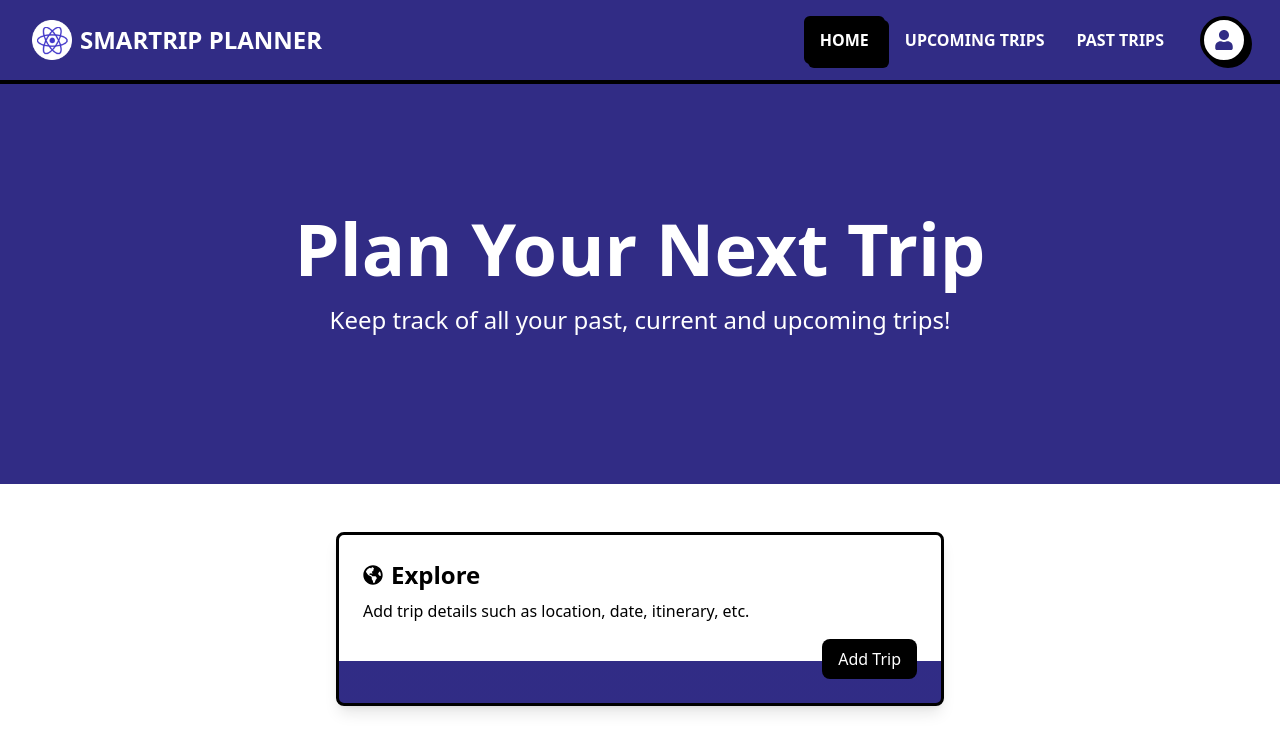
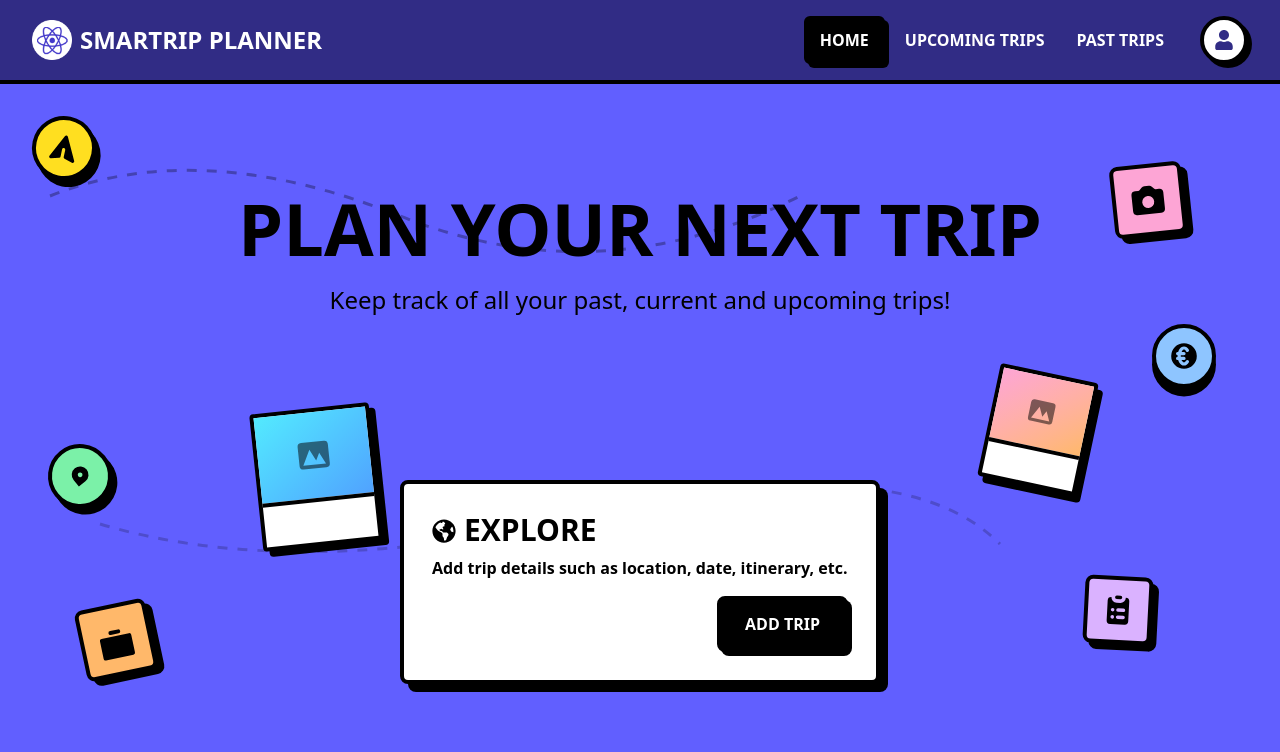
Before and after one commit to jahi-omari/trip-planner, a React (Vite) app: page /homepage in a window 1280 px wide. Shown: the top 752 px of the page. Built offline with nearby package versions, Linux system fonts and the light colour scheme.

Commit message:
Enhance UI components: update AddTrip layout for better visibility, improve Hero section with decorative elements, and refine Homepage structure with a new "Upcoming Trips" label.

```diff
--- a/src/components/AddTrip.jsx
+++ b/src/components/AddTrip.jsx
@@ -19,29 +19,23 @@ const HomeCards = () => {
   }
 
   return (
-    <section className="py-4">
-        {/* Set max width and center card while maintaining responsiveness */}
-      <div className="max-w-2xl mx-auto px-4">
-        <div className="grid grid-cols-1 md:grid-cols-1 gap-4 p-4 rounded-lg">
-          <Card>
-            <h2 className="text-2xl font-bold">
-              <FaGlobeAmericas className='inline text-xl mr-2 mb-1'/>
+    <section className="absolute top-[55%] left-1/2 transform -translate-x-1/2 w-full max-w-sm sm:max-w-md md:max-w-lg px-4 z-10">
+      <div className="bg-white border-4 border-black rounded-lg p-5 sm:p-7 shadow-[8px_8px_0px_0px_rgba(0,0,0,1)]">
+        <h2 className="text-2xl sm:text-3xl font-black uppercase mb-2">
+          <FaGlobeAmericas className='inline text-xl sm:text-2xl mr-2 mb-1'/>
           Explore
         </h2>
-            <p className="mt-2 mb-4">
+        <p className="mt-2 mb-4 font-bold text-sm sm:text-base">
           Add trip details such as location, date, itinerary, etc.
         </p>
         {/* Move button to the right of the card */}
         <div className="flex justify-end">
           <button
             onClick={handleAddTripClick}
-                    className="inline-block bg-black text-white rounded-lg px-4 py-2 hover:bg-gray-700 cursor-pointer"
+            className="bg-black text-white border-4 border-black rounded-lg px-4 sm:px-6 py-2 sm:py-3 font-black uppercase shadow-[4px_4px_0px_0px_rgba(0,0,0,1)] hover:shadow-none hover:translate-x-1 hover:translate-y-1 transition-all text-sm sm:text-base"
           >
             Add Trip
           </button>
-            </div>
-
-          </Card>
         </div>
       </div>
     </section>
--- a/src/components/Hero.jsx
+++ b/src/components/Hero.jsx
@@ -3,17 +3,129 @@ import React from 'react'
 const Hero = ({title, subtitle}) => {
   return (
     <>
-    <section className="bg-indigo-900 py-24 min-[400px]:py-28 sm:py-32 md:py-20 lg:py-28 xl:py-32 mb-4">
+    <section className="relative overflow-hidden" style={{backgroundColor: '#615fff', minHeight: 'calc(100vh - 80px)'}}>
+      {/* Decorative Travel Icons */}
+      <div className="absolute inset-0">
+        {/* Airplane Path 1 - Top curved path */}
+        <svg className="absolute top-8 left-0 w-full h-64 hidden md:block" style={{zIndex: 0}}>
+          <path
+            d="M 50 80 Q 200 20, 400 100 T 800 80"
+            stroke="rgba(0,0,0,0.3)"
+            strokeWidth="3"
+            strokeDasharray="10,10"
+            fill="none"
+          />
+        </svg>
+
+        {/* Airplane Path 2 - Bottom curved path */}
+        <svg className="absolute bottom-32 left-0 w-full h-48 hidden lg:block" style={{zIndex: 0}}>
+          <path
+            d="M 100 40 Q 300 100, 600 30 T 1000 60"
+            stroke="rgba(0,0,0,0.2)"
+            strokeWidth="3"
+            strokeDasharray="10,10"
+            fill="none"
+          />
+        </svg>
+
+        {/* Top Left - Airplane */}
+        <div className="absolute top-8 left-8 bg-yellow-300 border-4 border-black rounded-full p-3 shadow-[6px_6px_0px_0px_rgba(0,0,0,1)] rotate-12 hidden sm:block" style={{zIndex: 1}}>
+          <svg className="w-8 h-8 text-black" fill="currentColor" viewBox="0 0 20 20">
+            <path d="M10.894 2.553a1 1 0 00-1.788 0l-7 14a1 1 0 001.169 1.409l5-1.429A1 1 0 009 15.571V11a1 1 0 112 0v4.571a1 1 0 00.725.962l5 1.428a1 1 0 001.17-1.408l-7-14z"></path>
+          </svg>
+        </div>
+
+        {/* Top Right - Camera */}
+        <div className="absolute top-20 right-24 bg-pink-300 border-4 border-black rounded-lg p-3 shadow-[6px_6px_0px_0px_rgba(0,0,0,1)] -rotate-6 hidden lg:block">
+          <svg className="w-10 h-10 text-black" fill="currentColor" viewBox="0 0 20 20">
+            <path fillRule="evenodd" d="M4 5a2 2 0 00-2 2v8a2 2 0 002 2h12a2 2 0 002-2V7a2 2 0 00-2-2h-1.586a1 1 0 01-.707-.293l-1.121-1.121A2 2 0 0011.172 3H8.828a2 2 0 00-1.414.586L6.293 4.707A1 1 0 015.586 5H4zm6 9a3 3 0 100-6 3 3 0 000 6z" clipRule="evenodd"></path>
+          </svg>
+        </div>
+
+        {/* Middle Left - Map Pin */}
+        <div className="absolute top-1/2 left-12 bg-green-300 border-4 border-black rounded-full p-4 shadow-[6px_6px_0px_0px_rgba(0,0,0,1)] rotate-6 hidden md:block">
+          <svg className="w-6 h-6 text-black" fill="currentColor" viewBox="0 0 20 20">
+            <path fillRule="evenodd" d="M5.05 4.05a7 7 0 119.9 9.9L10 18.9l-4.95-4.95a7 7 0 010-9.9zM10 11a2 2 0 100-4 2 2 0 000 4z" clipRule="evenodd"></path>
+          </svg>
+        </div>
+
+        {/* Bottom Left - Suitcase */}
+        <div className="absolute bottom-32 left-20 bg-orange-300 border-4 border-black rounded-lg p-3 shadow-[6px_6px_0px_0px_rgba(0,0,0,1)] -rotate-12 hidden lg:block">
+          <svg className="w-10 h-10 text-black" fill="currentColor" viewBox="0 0 20 20">
+            <path d="M8 5a1 1 0 100 2h4a1 1 0 100-2H8zM2 9a1 1 0 011-1h14a1 1 0 011 1v9a1 1 0 01-1 1H3a1 1 0 01-1-1V9z"></path>
+          </svg>
+        </div>
+
+        {/* Middle Right - Compass */}
+        <div className="absolute top-1/3 right-16 bg-blue-300 border-4 border-black rounded-full p-3 shadow-[6px_6px_0px_0px_rgba(0,0,0,1)] rotate-45 hidden xl:block">
+          <svg className="w-8 h-8 text-black -rotate-45" fill="currentColor" viewBox="0 0 20 20">
+            <path fillRule="evenodd" d="M10 18a8 8 0 100-16 8 8 0 000 16zM8.736 6.979C9.208 6.193 9.696 6 10 6c.304 0 .792.193 1.264.979a1 1 0 001.715-1.029C12.279 4.784 11.232 4 10 4s-2.279.784-2.979 1.95c-.285.475-.507 1-.67 1.55H6a1 1 0 000 2h.013a9.358 9.358 0 000 1H6a1 1 0 100 2h.351c.163.55.385 1.075.67 1.55C7.721 15.216 8.768 16 10 16s2.279-.784 2.979-1.95a1 1 0 10-1.715-1.029c-.472.786-.96.979-1.264.979-.304 0-.792-.193-1.264-.979a4.265 4.265 0 01-.264-.521H10a1 1 0 100-2H8.017a7.36 7.36 0 010-1H10a1 1 0 100-2H8.472c.08-.185.167-.36.264-.521z" clipRule="evenodd"></path>
+          </svg>
+        </div>
+
+        {/* Bottom Right - Passport */}
+        <div className="absolute bottom-40 right-32 bg-purple-300 border-4 border-black rounded-lg p-3 shadow-[6px_6px_0px_0px_rgba(0,0,0,1)] rotate-3 hidden md:block">
+          <svg className="w-9 h-9 text-black" fill="currentColor" viewBox="0 0 20 20">
+            <path d="M9 2a1 1 0 000 2h2a1 1 0 100-2H9z"></path>
+            <path fillRule="evenodd" d="M4 5a2 2 0 012-2 3 3 0 003 3h2a3 3 0 003-3 2 2 0 012 2v11a2 2 0 01-2 2H6a2 2 0 01-2-2V5zm3 4a1 1 0 000 2h.01a1 1 0 100-2H7zm3 0a1 1 0 000 2h3a1 1 0 100-2h-3zm-3 4a1 1 0 100 2h.01a1 1 0 100-2H7zm3 0a1 1 0 100 2h3a1 1 0 100-2h-3z" clipRule="evenodd"></path>
+          </svg>
+        </div>
+
+        {/* Polaroid Photo - Below Subtitle */}
+        <div className="absolute top-[45%] left-[20%] bg-white border-4 border-black rounded shadow-[6px_6px_0px_0px_rgba(0,0,0,1)] -rotate-6 hidden lg:block" style={{width: '120px', paddingBottom: '8px'}}>
+          <div className="bg-gradient-to-br from-cyan-300 to-blue-400 border-b-4 border-black" style={{height: '90px'}}>
+            <svg className="w-full h-full p-6 text-black opacity-50" fill="currentColor" viewBox="0 0 20 20">
+              <path fillRule="evenodd" d="M4 3a2 2 0 00-2 2v10a2 2 0 002 2h12a2 2 0 002-2V5a2 2 0 00-2-2H4zm12 12H4l4-8 3 6 2-4 3 6z" clipRule="evenodd"></path>
+            </svg>
+          </div>
+          <div className="h-8"></div>
+        </div>
+
+        {/* Polaroid Photo 2 - Right side near compass */}
+        <div className="absolute top-[40%] right-[15%] bg-white border-4 border-black rounded shadow-[6px_6px_0px_0px_rgba(0,0,0,1)] rotate-12 hidden xl:block" style={{width: '100px', paddingBottom: '8px'}}>
+          <div className="bg-gradient-to-br from-pink-300 to-orange-300 border-b-4 border-black" style={{height: '75px'}}>
+            <svg className="w-full h-full p-5 text-black opacity-50" fill="currentColor" viewBox="0 0 20 20">
+              <path fillRule="evenodd" d="M4 3a2 2 0 00-2 2v10a2 2 0 002 2h12a2 2 0 002-2V5a2 2 0 00-2-2H4zm12 12H4l4-8 3 6 2-4 3 6z" clipRule="evenodd"></path>
+            </svg>
+          </div>
+          <div className="h-6"></div>
+        </div>
+
+        {/* Mobile-only icons - simpler, smaller layout */}
+        {/* Top Left Mobile - Airplane */}
+        <div className="absolute top-4 left-4 bg-yellow-300 border-3 border-black rounded-full p-2 shadow-[4px_4px_0px_0px_rgba(0,0,0,1)] rotate-12 sm:hidden">
+          <svg className="w-5 h-5 text-black" fill="currentColor" viewBox="0 0 20 20">
+            <path d="M10.894 2.553a1 1 0 00-1.788 0l-7 14a1 1 0 001.169 1.409l5-1.429A1 1 0 009 15.571V11a1 1 0 112 0v4.571a1 1 0 00.725.962l5 1.428a1 1 0 001.17-1.408l-7-14z"></path>
+          </svg>
+        </div>
+
+        {/* Top Right Mobile - Camera */}
+        <div className="absolute top-4 right-4 bg-pink-300 border-3 border-black rounded-lg p-2 shadow-[4px_4px_0px_0px_rgba(0,0,0,1)] -rotate-6 sm:hidden">
+          <svg className="w-6 h-6 text-black" fill="currentColor" viewBox="0 0 20 20">
+            <path fillRule="evenodd" d="M4 5a2 2 0 00-2 2v8a2 2 0 002 2h12a2 2 0 002-2V7a2 2 0 00-2-2h-1.586a1 1 0 01-.707-.293l-1.121-1.121A2 2 0 0011.172 3H8.828a2 2 0 00-1.414.586L6.293 4.707A1 1 0 015.586 5H4zm6 9a3 3 0 100-6 3 3 0 000 6z" clipRule="evenodd"></path>
+          </svg>
+        </div>
+
+        {/* Bottom Mobile - Map Pin */}
+        <div className="absolute bottom-16 left-6 bg-green-300 border-3 border-black rounded-full p-2 shadow-[4px_4px_0px_0px_rgba(0,0,0,1)] rotate-6 sm:hidden">
+          <svg className="w-5 h-5 text-black" fill="currentColor" viewBox="0 0 20 20">
+            <path fillRule="evenodd" d="M5.05 4.05a7 7 0 119.9 9.9L10 18.9l-4.95-4.95a7 7 0 010-9.9zM10 11a2 2 0 100-4 2 2 0 000 4z" clipRule="evenodd"></path>
+          </svg>
+        </div>
+      </div>
+
+      {/* Main Content */}
       <div
-        className="max-w-7xl mx-auto px-4 sm:px-6 lg:px-8 flex flex-col items-center"
+        className="absolute inset-0 flex flex-col items-center justify-center px-4 sm:px-6 lg:px-8"
+        style={{transform: 'translateY(-25%)'}}
       >
         <div className="text-center">
           <h1
-            className="text-4xl font-extrabold text-white sm:text-5xl md:text-6xl lg:text-7xl"
+            className="text-4xl font-extrabold text-black sm:text-5xl md:text-6xl lg:text-7xl uppercase"
           >
             {title}
           </h1>
-          <p className="my-4 sm:my-5 text-lg sm:text-xl md:text-2xl text-white">
+          <p className="my-4 sm:my-5 text-lg sm:text-xl md:text-2xl text-black">
             {subtitle}
           </p>
         </div>
--- a/src/index.css
+++ b/src/index.css
@@ -1,7 +1,7 @@
 @import "tailwindcss";
 
 /* Vertical wind trail animation for scroll effect */
-@keyframes verticalWindTrail {
+/* @keyframes verticalWindTrail {
   0% {
     opacity: 0;
     transform: translateY(0) scaleY(0);
@@ -19,7 +19,7 @@
     opacity: 0;
     transform: translateY(15px) scaleY(0.2) skewX(10deg);
   }
-}
+} */
 
 /* Horizontal shake animation for notifications */
 @keyframes shake {
--- a/src/pages/Homepage.jsx
+++ b/src/pages/Homepage.jsx
@@ -13,21 +13,23 @@ const Homepage = () => {
   return (
     <>
       {/* Main viewport section with Hero and AddTrip - always fits in viewport */}
-      <div className="h-[calc(100vh-80px)] flex flex-col justify-center overflow-hidden">
-        <div className="flex-shrink-0 flex-grow">
-          <Hero title="Plan Your Next Trip" subtitle="Keep track of all your past, current and upcoming trips!"/>
-          <AddTrip/>
-        </div>
+      <div className="relative h-[calc(100vh-80px)] overflow-hidden">
+        <Hero title="Plan Your Next Trip" subtitle="Keep track of all your past, current and upcoming trips!"/>
+        <AddTrip/>
 
-        {/* Scroll hint - only show if there are trips */}
+        {/* Neo-brutalist "Upcoming Trips" label - only show if there are trips */}
         {hasTrips && (
-          <div className="text-center pb-6 mt-auto flex-shrink-0">
-            <div className="inline-block animate-bounce">
-              <svg className="w-6 h-6 text-gray-600" fill="none" strokeLinecap="round" strokeLinejoin="round" strokeWidth="2" viewBox="0 0 24 24" stroke="currentColor">
-                <path d="M19 14l-7 7m0 0l-7-7m7 7V3"></path>
-              </svg>
+          <div className="absolute bottom-8 left-1/2 transform -translate-x-1/2 z-20">
+            <div className="bg-yellow-300 border-3 border-black rounded-lg px-3 py-1.5 shadow-[4px_4px_0px_0px_rgba(0,0,0,1)] inline-flex items-center gap-2 rotate-1">
+              <p className="text-xs sm:text-sm font-black text-black uppercase">
+                Upcoming Trips
+              </p>
+              <div className="animate-bounce">
+                <svg className="w-3.5 h-3.5 sm:w-4 sm:h-4 text-black" fill="none" strokeLinecap="round" strokeLinejoin="round" strokeWidth="3" viewBox="0 0 24 24" stroke="currentColor">
+                  <path d="M19 14l-7 7m0 0l-7-7m7 7V3"></path>
+                </svg>
+              </div>
             </div>
-            <p className="text-sm font-bold text-gray-600 mt-2">UPCOMING TRIPS</p>
           </div>
         )}
       </div>
```
Lines whose indentation alone changed are shown as unchanged.
